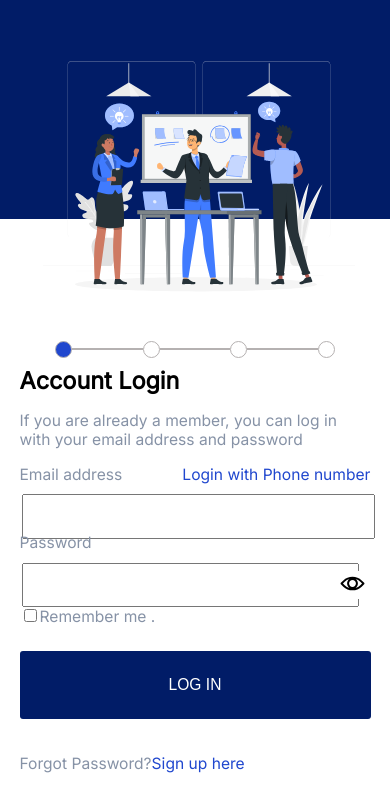
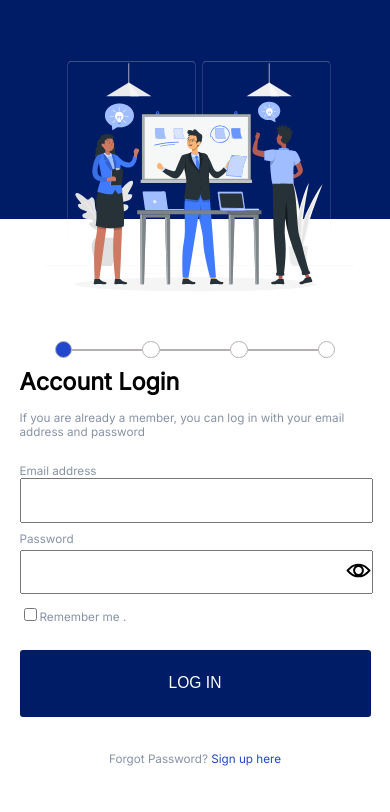
Before and after one commit to akash85246/pro-go, a React (Vite) app: page /logIn in a window 390 px wide. Shown: the top 812 px of the page. Built offline with nearby package versions, Linux system fonts and the light colour scheme.

Commit message:
integrated reset password  api

```diff
--- a/src/component/forgot.jsx
+++ b/src/component/forgot.jsx
@@ -116,7 +116,7 @@ export default function Forgotten(props) {
           <LeftContainer
             classDiv="loginContainer left"
             src="./src/assets/verification.svg"
-            h1="Sign up for an account today"
+            // h1="Sign up for an account today"
           />
           <div className="loginContainer right">
             <ProgressBar circleCount={4} color={2} />
@@ -171,7 +171,7 @@ export default function Forgotten(props) {
                 label="Submit"
                 onClick={handlePhoneSubmit}
               />
-              <div>
+              <div className="lowNavigate">
                 <span className="blue " onClick={handleSignUp}>
                   Log In
                 </span>
--- a/src/component/index.css
+++ b/src/component/index.css
@@ -28,8 +28,8 @@ body {
 }
 
 .circle {
-  width: 20px;
-  height: 20px;
+  width: 1.5vw;
+  height: 1.5vw;
   border: 1px solid #b5b1b1;
   border-radius: 50%;
 }
@@ -59,9 +59,10 @@ body {
 
 .input {
   height: 6vh;
-  width: 98%;
+  width: 28vw;
   font-size: 1.2vw;
   padding: 0 0.8vw;
+  /* margin: 0.2vw 0; */
 }
 
 .entry {
@@ -87,7 +88,11 @@ body {
   color: #2047ce;
   cursor: pointer;
 }
-
+.lowNavigate {
+  display: flex;
+  justify-content: center;
+  align-items: center;
+}
 .light {
   color: #8692a6;
 }
@@ -125,12 +130,25 @@ body {
   left: 4vw;
   z-index: 1;
 }
-.emailNumber {
+/* .emailNumber {
   display: flex;
-}
+} */
+
 .resetLeft {
   margin-left: -60vw;
 }
+.weak {
+  color: red;
+}
+
+.moderate {
+  color: orange;
+}
+
+.strong {
+  color: green;
+}
+
 .resetLeft {
   margin-top: -50vh;
   width: 15%;
@@ -163,7 +181,6 @@ body {
   margin-top: -2vh;
 }
 #passwordStrength {
-  color: #d61919;
   font-size: 1vw;
   margin-top: -3vh;
 }
@@ -302,8 +319,8 @@ span {
     margin-bottom: -1vh;
   }
   .circle {
-    height: 15px;
-    width: 15px;
+    height: 4vw;
+    width: 4vw;
   }
   .signUp {
     /* position: relative; */
@@ -312,14 +329,14 @@ span {
   }
   .light,
   .blue {
-    font-size: 4vw;
+    font-size: 3vw;
   }
 
   .input {
     height: 4.8vh;
     width: 88vw;
     font-size: 4vw;
-    margin: 10px 2px;
+    /* margin: 1vh 2px; */
   }
   .error {
     margin-top: 1vw;
@@ -329,7 +346,7 @@ span {
   }
 
   .entry {
-    row-gap: 1px;
+    margin-top: 1.5vh;
   }
   .loginContainer {
     row-gap: 0.1vh;
--- a/src/component/loginForm.jsx
+++ b/src/component/loginForm.jsx
@@ -32,8 +32,10 @@ function LoginForm() {
     const emailCheck = /^[a-z0-9._%+-]+@[a-z0-9.-]+\.[a-z]{2,}$/;
 
     if (!emailCheck.test(inputEmail) && inputEmail !== "") {
+      document.querySelector(".error").style.display = "block";
       setEmailError("**Email should have '@' and '.'");
     } else {
+      document.querySelector(".error").style.display = "none";
       setEmailError("");
       setEmail(inputEmail);
     }
@@ -47,17 +49,19 @@ function LoginForm() {
     const numberCheck = /^[789]\d{9}/;
 
     if (!numberCheck.test(inputPhoneNumber) && inputPhoneNumber !== "") {
+      document.querySelector(".error").style.display = "block";
       setPhoneError(
         "**Phone Number should start with 7/8/9 and should have 10 digits, no characters allowed"
       );
     } else {
+      document.querySelector(".error").style.display = "none";
       setPhoneError("");
       setPhoneNumber(inputPhoneNumber);
     }
   }
   function handleForgotPassword() {
     setForgotPassword(true);
-    navigate("/forgot"); // Redirect to the "Forgot Password" page
+    navigate("/forgot");
   }
 
   function handleSignUp() {
@@ -111,6 +115,10 @@ function LoginForm() {
     } finally {
       setLoading(false);
     }
+  }
+
+  function eye() {
+    setShowPassword(!showPassword);
   }
 
   return (
@@ -168,14 +176,14 @@ function LoginForm() {
                       <label className="light">
                         {loginWithPhone ? "Phone number" : "Email address"}
                       </label>
-                      <a
+                      {/* <a
                         className="blue loginWith"
                         onClick={() => setLoginWithPhone(!loginWithPhone)}
                       >
                         {loginWithPhone
                           ? "Login with Email"
                           : "Login with Phone number"}
-                      </a>
+                      </a> */}
                     </div>
                     <input
                       type="text"
@@ -203,17 +211,17 @@ function LoginForm() {
                     minLength={5}
                     required
                   />
-                  <button
-                    value="i"
-                    className="show"
-                    onClick={() => setShowPassword(!showPassword)}
-                  >
+                  <div value="i" className="show" onClick={eye}>
                     <img
-                      src="../src/assets/eye.svg"
+                      src={
+                        showPassword
+                          ? "../src/assets/eye-hide.svg"
+                          : "../src/assets/eye.svg"
+                      }
                       height={"25px"}
                       alt="show password"
                     />
-                  </button>
+                  </div>
                 </div>
                 <span className="error">
                   {loginWithPhone ? phoneError : emailError}
@@ -232,12 +240,12 @@ function LoginForm() {
                   }
                 />
               </div>
-              <div>
+              <div className="lowNavigate">
                 <span className=" light" onClick={handleForgotPassword}>
                   Forgot Password?
                 </span>
                 <span className="blue " onClick={handleSignUp}>
-                  Sign up here
+                  &nbsp;Sign up here
                 </span>
               </div>
             </form>
--- a/src/component/otpVerification.jsx
+++ b/src/component/otpVerification.jsx
@@ -14,11 +14,13 @@ export default function Otp() {
   const [otp, setOtp] = useState("");
   const [emailError, setEmailError] = useState("");
   const [loading, setLoading] = useState(false);
+  const [token, setToken] = useState("");
   const location = useLocation();
   const { email } = location.state;
   const navigate = useNavigate();
   const emailEndpoint = "https://pro-go.onrender.com/api/auth/verify-otp";
   const resentEndpoint = "https://pro-go.onrender.com/api/auth/resend-otp";
+  const [authToken, setAuthToken] = useState("");
 
   async function handleSubmit(e) {
     e.preventDefault();
@@ -30,10 +32,15 @@ export default function Otp() {
     setLoading(true);
     try {
       const response = await axios.post(emailEndpoint, submittedData);
-      const authToken = response.data.token;
+      setAuthToken(response.data.token);
+
       console.log("Received auth token:", authToken);
       if (response.data.success) {
-        navigate("/reset", { state: { email } });
+        const responseData = response.data;
+        const tokenValue = responseData.data.token;
+        setToken(tokenValue);
+        console.log(responseData.data.token);
+        navigate("/reset", { state: { email, tokenValue } });
       }
     } catch (error) {
       if (error.response && error.response.data) {
--- a/src/component/resetPassword.jsx
+++ b/src/component/resetPassword.jsx
@@ -14,11 +14,12 @@ const resetEndpoint = "https://pro-go.onrender.com/api/auth/change-password/";
 export default function Reset() {
   const [password, setPassword] = useState("");
   const [emailError, setEmailError] = useState("");
-  const [authToken, setAuthToken] = useState("");
+
   const [loading, setLoading] = useState(false);
   const navigate = useNavigate();
   const location = useLocation();
-  const { email } = location.state;
+  const [authToken, setAuthToken] = useState("");
+  const { email, tokenValue } = location.state;
 
   const [formData, setFormData] = useState({
     password: "",
@@ -70,14 +71,20 @@ export default function Reset() {
     event.preventDefault();
     setLoading(true);
     try {
+      console.log(tokenValue);
+      const headers = {
+        "verify-token": `${tokenValue}`,
+      };
+
       const response = await axios.post(
         resetEndpoint,
         {
           email: email,
-          newpassword: formData.password,
+          newPassword: formData.password,
         },
         {
           withCredentials: false,
+          headers: headers,
         }
       );
       const authToken = response.data.token;
--- a/src/component/verify.jsx
+++ b/src/component/verify.jsx
@@ -60,8 +60,7 @@ export default function Verification() {
       } else {
         console.error("Error setting up the request:");
       }
-    }
-    finally {
+    } finally {
       console.log(loading);
       setLoading(false);
     }
@@ -150,11 +149,7 @@ export default function Verification() {
               onClick={(e) => handleSubmit(e, "register")}
             />
 
-            <div
-              className="resend"
-              id="resnd"
-              //  onClick={Resent}
-            >
+            <div className="resend" id="resnd" onClick={Resent}>
               Resend otp
             </div>
           </div>
```
Also changed, not shown: src/component/signUp.jsx (+23 -19 lines), src/assets/eye-hide.svg (added).
